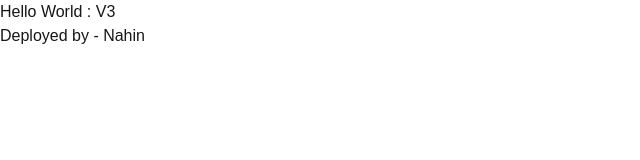
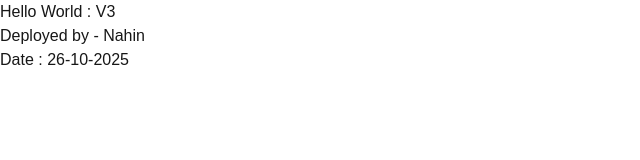
Before and after one commit to elobytesoftware/hello-world-nextJS, a Next.js app: page / in a window 1280 px wide. Shown: the top 160 px of the page, without its empty margins (0-640 px from the left). Built offline with nearby package versions, Linux system fonts and the light colour scheme.

Commit message:
date added

```diff
--- a/src/app/page.tsx
+++ b/src/app/page.tsx
@@ -5,6 +5,7 @@ export default function Home() {
    <div>
       <h1>Hello World : V3</h1>
       <h1>Deployed by - Nahin </h1>
+      <h2>Date : 26-10-2025</h2>
     </div>
   );
 }
```
